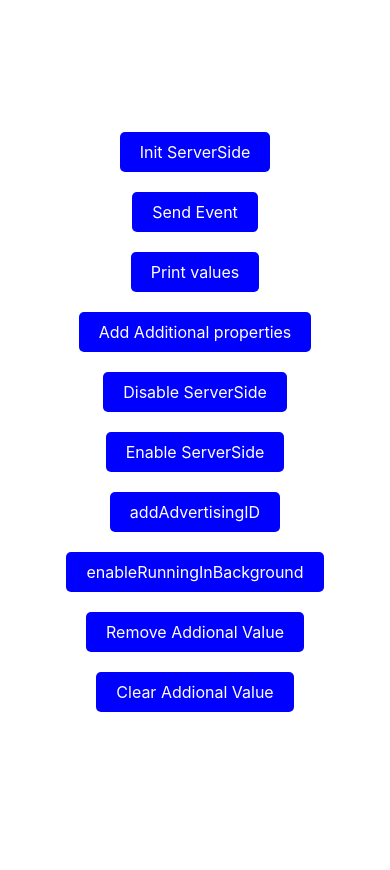
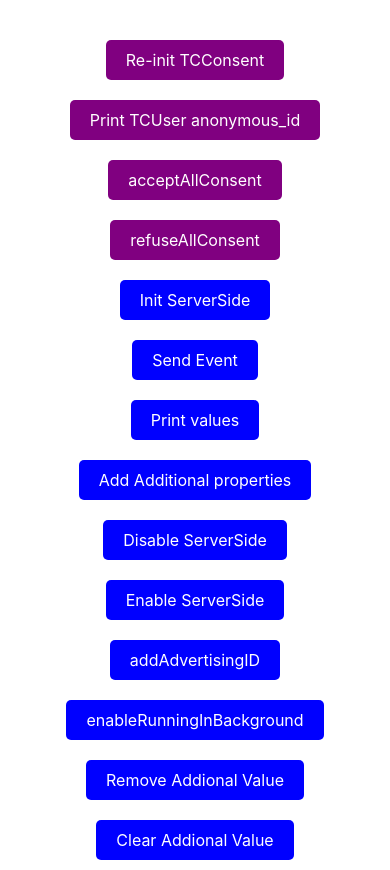
Before and after one commit to CommandersAct/TCDemoReactNative, a React Native app: screen / in a window 390 px wide. Before the commit the page ends 844 px from the top, so only its background shows below. Built offline with nearby package versions, Linux system fonts and the light colour scheme.

Commit message:
added tcconsent ios

```diff
--- a/App.tsx
+++ b/App.tsx
@@ -4,7 +4,7 @@
 import {TCDevice, TCApp} from 'tcserverside-react-native';
 import {TCBeginCheckoutEvent} from 'tcserverside-react-native';
 import {TCUser} from "tccore-react-native";
-
+import * as TCConsent from 'tcconsent-react-native';
 
 function test()
 {
@@ -21,10 +21,44 @@
   );
 }
 
+async function initialiseTCConsent()
+{
+  await TCConsent.setSiteIDPrivacyID(3311, 2929)
+}
+
+function printTCUser()
+{
+  console.log(TCUser.getInstance().anonymous_id)
+}
+
 const ButtonRow = () => {
 
   return (
   <View style={styles.container}>
+    <TouchableOpacity
+      style={styles.consentButton}
+      onPress={initialiseTCConsent}>
+      <Text style={styles.buttonText}>Re-init TCConsent</Text>
+    </TouchableOpacity>
+
+    <TouchableOpacity
+      style={styles.consentButton}
+      onPress={printTCUser}>
+      <Text style={styles.buttonText}>Print TCUser anonymous_id</Text>
+    </TouchableOpacity>
+
+    <TouchableOpacity
+      style={styles.consentButton}
+      onPress={TCConsent.acceptAllConsent}>
+      <Text style={styles.buttonText}>acceptAllConsent</Text>
+    </TouchableOpacity>
+
+    <TouchableOpacity
+      style={styles.consentButton}
+      onPress={TCConsent.refuseAllConsent}>
+      <Text style={styles.buttonText}>refuseAllConsent</Text>
+    </TouchableOpacity>
+
     <TouchableOpacity
       style={styles.button}
       onPress={() => TCServerSide.initServerSide(3311, 'a_source_key')}>
@@ -193,6 +227,7 @@
     justifyContent: 'center',
     alignItems: 'center',
     margin: 8,
+    marginTop: 64
   },
   button: {
     backgroundColor: 'blue',
@@ -205,4 +240,11 @@
     color: 'white',
     fontSize: 16,
   },
+  consentButton: {
+    backgroundColor: 'purple',
+    paddingVertical: 10,
+    paddingHorizontal: 20,
+    borderRadius: 5,
+    marginVertical: 10,
+  },
 });
--- a/package.json
+++ b/package.json
@@ -11,7 +11,8 @@
     "react-native": "0.72.4",
     "RNImagePreview": "https://github.com/GantMan/RNImagePreview.git#master",
     "tccore-react-native": "git+https://github.com/saidahakim21/tccore-react-native#legacy_code",
-    "tcserverside-react-native": "git+https://gitlab.tagcommander.com/mobile/tcserverside-react-native#separate_module"
+    "tcserverside-react-native": "git+https://gitlab.tagcommander.com/mobile/tcserverside-react-native#separate_module",
+    "tcconsent-react-native": "git+https://gitlab.tagcommander.com/mobile/tcconsent-react-native#master"
   },
   "devDependencies": {
     "metro-config": "^0.78.1",
```
Also changed, not shown: 3 other files (tests, documents, lock files or other folders).
